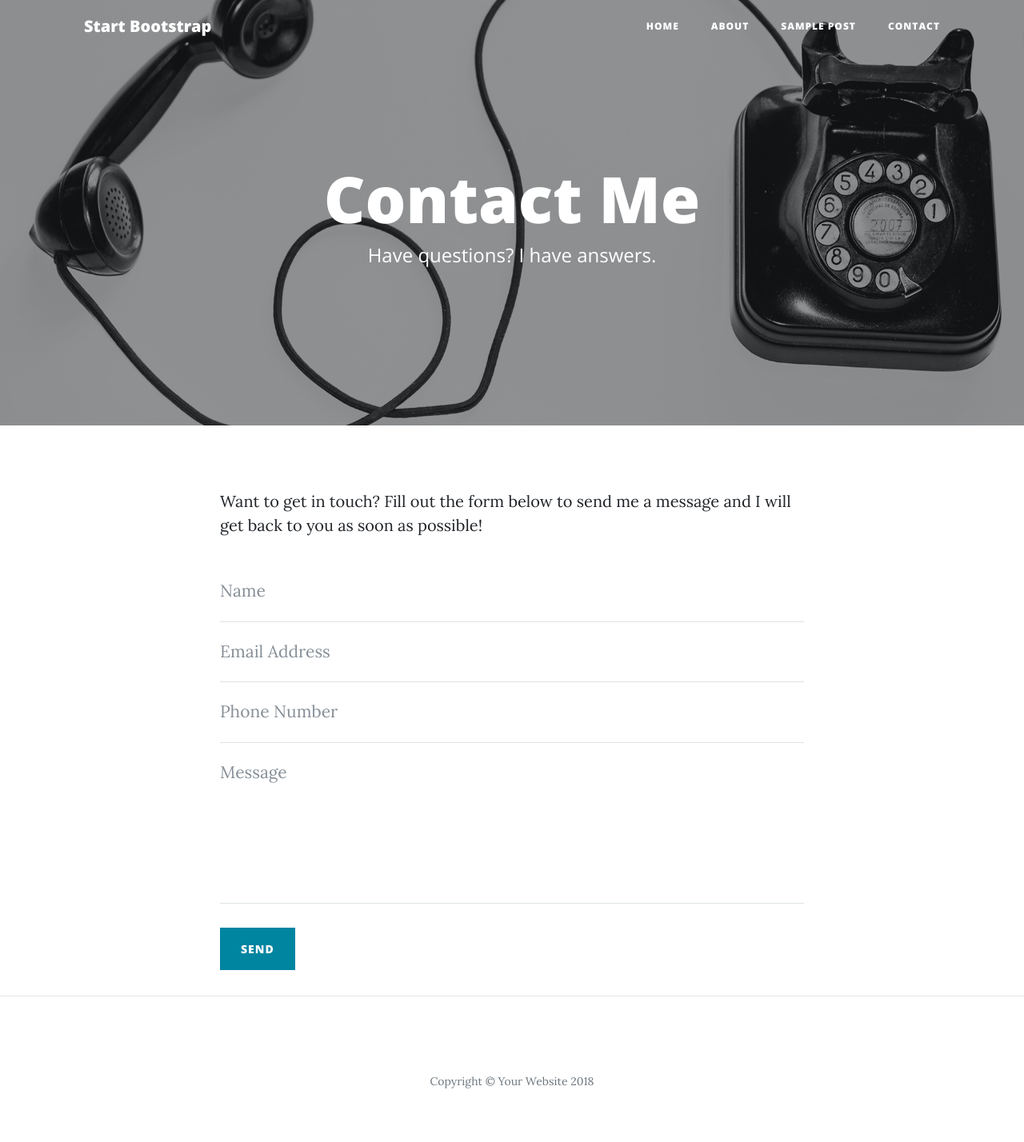
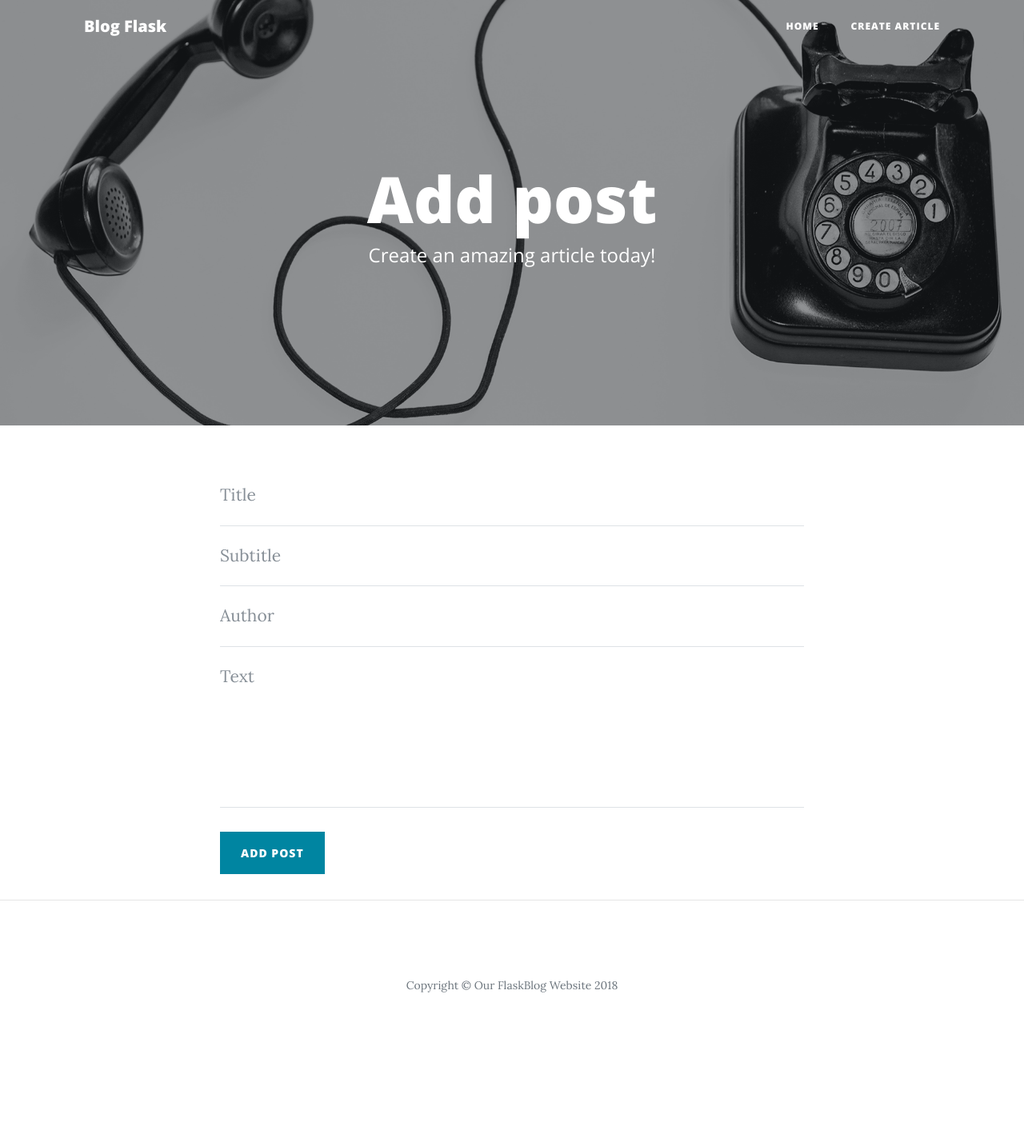
Before and after one commit to mnjd/Blog-flask-project, a Flask app: page /createarticle/ in a window 1280 px wide. Shown: the whole page at 80% size. After the commit the page ends 1241 px from the top, so only its background shows below. Run offline with Flask 2, Linux system fonts and the light colour scheme; some libraries are stand-ins or nearby versions.

Commit message:
created possibility to add articles

```diff
--- a/app/routes.py
+++ b/app/routes.py
@@ -1,5 +1,6 @@
-from flask import Flask, render_template
+from flask import Flask, render_template, request, redirect, url_for
 from flask_sqlalchemy import SQLAlchemy
+from datetime import datetime
 import psycopg2
 
 POSTGRES = {
@@ -15,7 +16,7 @@ app.config['SQLALCHEMY_DATABASE_URI'] = 'postgresql://%(user)s:%(pw)s@%(host)s:%
 
 db = SQLAlchemy(app)
 
-class postblog(db.Model):
+class Postblog(db.Model):
     id = db.Column(db.Integer, primary_key=True)
     title = db.Column(db.String(50))
     subtitle = db.Column(db.String(50))
@@ -25,15 +26,34 @@ class postblog(db.Model):
 
 @app.route("/")
 def list_articles():
-    return render_template('listarticles.html')
+    posts = Postblog.query.all()
+    #created_at = post.created_at.strftime('%B %d, %Y at %H:%M:%S')
+    return render_template('listarticles.html', posts=posts)
 
-@app.route("/detailarticles/")
-def detail_articles():
-    return render_template('detailarticles.html')
+@app.route("/detailarticles/<int:pk>")
+def detail_articles(pk):
+    post = Postblog.query.filter_by(id=pk).one()
+#    created_at = post.created_at.strftime('%B %d, %Y at %H:%M:%S')
+    return render_template('detailarticles.html', post=post)
 
 @app.route("/createarticle/")
-def createarticle():
+def create_articles():
     return render_template('createarticle.html')
+
+@app.route("/createpost/", methods=['POST'])
+def create_post():
+    title = request.form['title']
+    subtitle = request.form['subtitle']
+    author = request.form['author']
+    text = request.form['text']
+    #created_at = datetime.now().strftime('%B %d, %Y at %H:%M:%S')
+    created_at = datetime.now().strftime('%B %d, %Y at %H:%M:%S')
+
+    post = Postblog(title=title, subtitle=subtitle, author=author, text=text, created_at=created_at)
+
+    db.session.add(post)
+    db.session.commit()
+    return redirect(url_for('list_articles'))
 
 if __name__ == "__main__":
     app.run(debug=True)
--- a/app/templates/createarticle.html
+++ b/app/templates/createarticle.html
@@ -3,14 +3,14 @@
 {% block content %}
 
     <!-- Page Header -->
-    <header class="masthead" style="background-image: url('img/contact-bg.jpg')">
+    <header class="masthead" style="background-image: url('{{ url_for('static', filename='img/contact-bg.jpg') }}')">
       <div class="overlay"></div>
       <div class="container">
         <div class="row">
           <div class="col-lg-8 col-md-10 mx-auto">
             <div class="page-heading">
-              <h1>Contact Me</h1>
-              <span class="subheading">Have questions? I have answers.</span>
+              <h1>Add post</h1>
+              <span class="subheading">Create an amazing article today! </span>
             </div>
           </div>
         </div>
@@ -21,43 +21,39 @@
     <div class="container">
       <div class="row">
         <div class="col-lg-8 col-md-10 mx-auto">
-          <p>Want to get in touch? Fill out the form below to send me a message and I will get back to you as soon as possible!</p>
-          <!-- Contact Form - Enter your email address on line 19 of the mail/contact_me.php file to make this form work. -->
-          <!-- WARNING: Some web hosts do not allow emails to be sent through forms to common mail hosts like Gmail or Yahoo. It's recommended that you use a private domain email address! -->
-          <!-- To use the contact form, your site must be on a live web host with PHP! The form will not work locally! -->
-          <form name="sentMessage" id="contactForm" novalidate>
+          <form name="addPost" id="addPost" method='POST' action="{{ url_for('create_post') }}" novalidate>
             <div class="control-group">
               <div class="form-group floating-label-form-group controls">
-                <label>Name</label>
-                <input type="text" class="form-control" placeholder="Name" id="name" required data-validation-required-message="Please enter your name.">
+                <label>Title</label>
+                <input type="text" class="form-control" placeholder="Title" name="title" id="title" required data-validation-required-message="Please enter your name.">
                 <p class="help-block text-danger"></p>
               </div>
             </div>
             <div class="control-group">
               <div class="form-group floating-label-form-group controls">
-                <label>Email Address</label>
-                <input type="email" class="form-control" placeholder="Email Address" id="email" required data-validation-required-message="Please enter your email address.">
+                <label>Subtitle</label>
+                <input type="text" class="form-control" placeholder="Subtitle" name="subtitle" id="subtitle" required data-validation-required-message="Please enter your email address.">
                 <p class="help-block text-danger"></p>
               </div>
             </div>
             <div class="control-group">
               <div class="form-group col-xs-12 floating-label-form-group controls">
-                <label>Phone Number</label>
-                <input type="tel" class="form-control" placeholder="Phone Number" id="phone" required data-validation-required-message="Please enter your phone number.">
+                <label>Author</label>
+                <input type="text" class="form-control" placeholder="Author" name="author" id="author" required data-validation-required-message="Please enter your phone number.">
                 <p class="help-block text-danger"></p>
               </div>
             </div>
             <div class="control-group">
               <div class="form-group floating-label-form-group controls">
-                <label>Message</label>
-                <textarea rows="5" class="form-control" placeholder="Message" id="message" required data-validation-required-message="Please enter a message."></textarea>
+                <label>Your text</label>
+                <textarea rows="5" class="form-control" placeholder="Text" name="text" id="text" required data-validation-required-message="Please enter a message."></textarea>
                 <p class="help-block text-danger"></p>
               </div>
             </div>
             <br>
             <div id="success"></div>
             <div class="form-group">
-              <button type="submit" class="btn btn-primary" id="sendMessageButton">Send</button>
+              <button type="submit" class="btn btn-primary" id="addPostButton">Add post</button>
             </div>
           </form>
         </div>
--- a/app/templates/index.html
+++ b/app/templates/index.html
@@ -8,7 +8,7 @@
     <meta name="description" content="">
     <meta name="author" content="">
 
-    <title>Clean Blog - Start Bootstrap Theme</title>
+    <title>Blog Flask - Cool blog of Manoj and Liya with no articles </title>
 
     <!-- Bootstrap core CSS -->
     <link href="{{ url_for('static', filename='vendor/bootstrap/css/bootstrap.min.css') }}" rel="stylesheet">
@@ -28,7 +28,7 @@
     <!-- Navigation -->
     <nav class="navbar navbar-expand-lg navbar-light fixed-top" id="mainNav">
       <div class="container">
-        <a class="navbar-brand" href="index.html">Start Bootstrap</a>
+        <a class="navbar-brand" href="#">Blog Flask</a>
         <button class="navbar-toggler navbar-toggler-right" type="button" data-toggle="collapse" data-target="#navbarResponsive" aria-controls="navbarResponsive" aria-expanded="false" aria-label="Toggle navigation">
           Menu
           <i class="fa fa-bars"></i>
@@ -36,16 +36,10 @@
         <div class="collapse navbar-collapse" id="navbarResponsive">
           <ul class="navbar-nav ml-auto">
             <li class="nav-item">
-              <a class="nav-link" href="index.html">Home</a>
+              <a class="nav-link" href="{{ url_for('list_articles') }}">Home</a>
             </li>
             <li class="nav-item">
-              <a class="nav-link" href="about.html">About</a>
-            </li>
-            <li class="nav-item">
-              <a class="nav-link" href="post.html">Sample Post</a>
-            </li>
-            <li class="nav-item">
-              <a class="nav-link" href="contact.html">Contact</a>
+              <a class="nav-link" href="{{ url_for('create_articles') }} ">Create Article</a>
             </li>
           </ul>
         </div>
@@ -62,7 +56,7 @@
       <div class="container">
         <div class="row">
           <div class="col-lg-8 col-md-10 mx-auto">
-            <p class="copyright text-muted">Copyright &copy; Your Website 2018</p>
+            <p class="copyright text-muted">Copyright &copy; Our FlaskBlog Website 2018</p>
           </div>
         </div>
       </div>
```
Also changed, not shown: app/templates/detailarticles.html (+5 -41 lines), app/templates/listarticles.html (+10 -8 lines).
